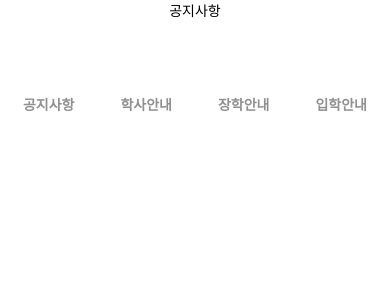
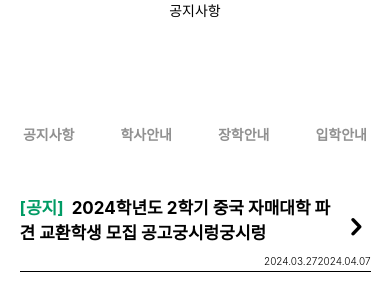
Before and after one commit to PTU-Graduate/Ryu_Front, a React Native app: screen /Notice in a window 390 px wide. Shown: the top 304 px of the page. Built offline with nearby package versions, Linux system fonts and the light colour scheme; no server answers.

Commit message:
feat/게시글 컴포넌트 ui개발
공지사항,장학안내,입학안내,학사안내 공통게시글 컴포넌트 ui개발

```diff
--- a/src/components/NoticeSrcComponets/NoticeCategoryCompo.tsx
+++ b/src/components/NoticeSrcComponets/NoticeCategoryCompo.tsx
@@ -23,6 +23,7 @@ export const NoticeCategoryCompo: React.FC<CategoryProps> = ({
         flex: 1,
         flexDirection: 'row',
         justifyContent: 'space-between',
+        alignItems: 'center',
         width: deviceWidth * 0.9,
         marginLeft: deviceWidth * 0.05,
       }}>
--- /dev/null
+++ b/src/components/NoticeSrcComponets/NoticePostCompo.tsx
@@ -0,0 +1,57 @@
+/* eslint-disable react-native/no-inline-styles */
+import React from 'react';
+import {Text, View} from 'react-native';
+import {TouchableOpacity} from 'react-native-gesture-handler';
+import AllButtonStyles from '../../styles/AllSrcStyles/AllButtonStyles';
+import AllTextStyles from '../../styles/AllSrcStyles/AllTextStyles';
+import Icon from 'react-native-vector-icons/Entypo';
+import {deviceHeight} from '../../utils/DeviceUtils';
+interface AllButtonCompoProps {
+  children?: React.ReactNode; // 부모, 자식 관계를 선언해주는 것 touchableopacity나 textinput안의 text를 선언할 때
+  title?: string;
+  date?: string;
+  onPress?: () => void;
+}
+
+/**
+ * 로그인 및 회원가입 화면에 사용되는 초록색 공통 버튼
+ */
+export const SignLogBlackButton: React.FC<AllButtonCompoProps> = ({
+  children,
+  title,
+  date,
+  onPress,
+}) => {
+  return (
+    <TouchableOpacity
+      style={AllButtonStyles.SignLogBlackButtonStyle}
+      onPress={onPress}>
+      {children}
+      <View
+        style={{
+          flex: 3,
+          flexDirection: 'row',
+        }}>
+        <View style={{flex: 7, alignItems: 'center', justifyContent: 'center'}}>
+          <Text style={[AllTextStyles.SemiBold17, {color: '#009b64'}]}>
+            {'[공지]  '}
+            <Text style={[AllTextStyles.SemiBold17, {color: '#000'}]}>
+              2024학년도 2학기 중국 자매대학 파견 교환학생 모집 공고{title}
+            </Text>
+          </Text>
+        </View>
+        <View
+          style={{
+            alignItems: 'flex-end',
+            justifyContent: 'center',
+            marginTop: deviceHeight * 0.02,
+          }}>
+          <Icon name="chevron-right" size={30}></Icon>
+        </View>
+      </View>
+      <View style={{flex: 1, alignItems: 'flex-end', justifyContent: 'center'}}>
+        <Text style={AllTextStyles.SemiThin}>2024.03.27{date}</Text>
+      </View>
+    </TouchableOpacity>
+  );
+};
--- a/src/screens/NoticeScreen/Notice.tsx
+++ b/src/screens/NoticeScreen/Notice.tsx
@@ -7,6 +7,7 @@ import {ScreenProps} from '../../navigations/StackNavigator';
 import AllTextStyles from '../../styles/AllSrcStyles/AllTextStyles';
 import {deviceWidth} from '../../utils/DeviceUtils';
 import {NoticeCategoryCompo} from '../../components/NoticeSrcComponets/NoticeCategoryCompo';
+import {SignLogBlackButton} from '../../components/NoticeSrcComponets/NoticePostCompo';
 
 const Notice: React.FC<ScreenProps> = ({navigation}) => {
   const [selectedCategory, setSelectedCategory] = useState<string>('공지사항');
@@ -19,7 +20,11 @@ const Notice: React.FC<ScreenProps> = ({navigation}) => {
         selectedCategory={selectedCategory} // 상태 공유
         setSelectedCategory={setSelectedCategory} // 상태 공유
       />
-      <View style={{flex: 7}} />
+      <View style={{flex: 7, alignItems: 'center'}}>
+        <SignLogBlackButton
+          title="궁시렁궁시렁"
+          date="2024.04.07"></SignLogBlackButton>
+      </View>
     </AllBackground>
   );
 };
--- a/src/styles/AllSrcStyles/AllButtonStyles.tsx
+++ b/src/styles/AllSrcStyles/AllButtonStyles.tsx
@@ -18,4 +18,10 @@ export default StyleSheet.create({
     justifyContent: 'center',
     alignItems: 'center',
   },
+  SignLogBlackButtonStyle: {
+    width: deviceWidth * 0.9,
+    height: deviceHeight * 0.1,
+    borderBottomColor: '#000',
+    borderBottomWidth: 1,
+  },
 });
--- a/src/styles/AllSrcStyles/AllTextStyles.tsx
+++ b/src/styles/AllSrcStyles/AllTextStyles.tsx
@@ -25,4 +25,8 @@ export default StyleSheet.create({
     fontWeight: 'bold',
     fontSize: 17,
   },
+  SemiThin: {
+    fontSize: 10,
+    fontWeight: '300',
+  },
 });
```
Also changed, not shown: 1 other file (tests, documents, lock files or other folders).
